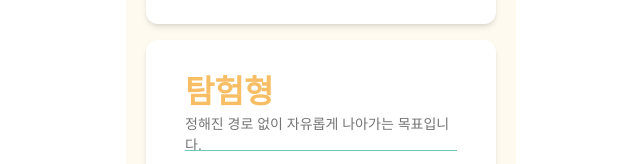
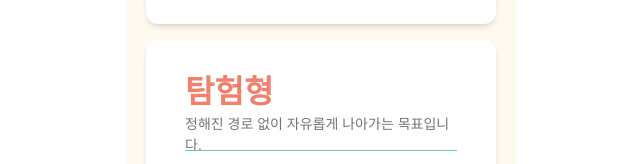
Before and after one commit to ccconac/JECT-4-client, a React (Vite) app: page /setGoalType in a window 1280 px wide. Shown: the part 418-582 px from the top of the page, without its empty margins (319-959 px from the left). Built offline with nearby package versions, Linux system fonts and the light colour scheme; a web font is replaced by a local one.

Commit message:
feat(TravelTypeCard): name prop 에 따른 title 색상 동적 적용

```diff
--- a/dev-dist/sw.js
+++ b/dev-dist/sw.js
@@ -82,7 +82,7 @@ define(['./workbox-54d0af47'], (function (workbox) { 'use strict';
     "revision": "3ca0b8505b4bec776b69afdba2768812"
   }, {
     "url": "index.html",
-    "revision": "0.lrru1ega8l"
+    "revision": "0.a7tcf46isd8"
   }], {});
   workbox.cleanupOutdatedCaches();
   workbox.registerRoute(new workbox.NavigationRoute(workbox.createHandlerBoundToURL("index.html"), {
--- a/src/pages/setup/setTravelGoal/setTravelType/TravelTypeCard.tsx
+++ b/src/pages/setup/setTravelGoal/setTravelType/TravelTypeCard.tsx
@@ -1,16 +1,22 @@
 type TravelTypeCardProps = {
-    name: string;
+    name: "course" | "explore";
     title: string;
-    color: string;
     description: string;
     recommend: string;
 };
 
-const TravelTypeCard = ({ title, description, recommend }: TravelTypeCardProps) => {
-    // name 에 따라 title color 조건부 렌더링
+const TravelTypeCard = ({name, title, description, recommend}: TravelTypeCardProps) => {
+
+    const colorMap = {
+        course: 'text-point2',
+        explore: 'text-point1'
+    }
+
+    const titleColor = colorMap[name] || "text-point2";
+
     return (
         <section className="rounded-xl bg-white px-[39px] py-7.5 shadow-md">
-            <h3 className="text-point2 text-display">{title}</h3>
+            <h3 className={`${titleColor} text-display`}>{title}</h3>
             <p className="relative flex flex-col gap-3">
                 <span className="text-text-min text-[14px]">{description}</span>
                 <hr className="border-primary absolute top-1/2 right-0 left-0 border-0 border-t-[0.3px] border-solid" />
--- a/src/pages/setup/setTravelGoal/setTravelType/TravelTypeList.tsx
+++ b/src/pages/setup/setTravelGoal/setTravelType/TravelTypeList.tsx
@@ -1,6 +1,7 @@
 import TravelTypeCard from './TravelTypeCard';
 
 export default function TravelTypeList() {
+
     const travelTypes = [
         {
             name: 'course',
@@ -16,7 +17,7 @@ export default function TravelTypeList() {
             description: '정해진 경로 없이 자유롭게 나아가는 목표입니다.',
             recommend: '다양한 문제를 시도하시는 분들에게 추천해요',
         },
-    ];
+    ] as const
 
     return (
         <main className="mt-[46px] flex cursor-pointer flex-col gap-4">
@@ -25,7 +26,6 @@ export default function TravelTypeList() {
                     key={travel.name}
                     name={travel.name}
                     title={travel.title}
-                    color={travel.color}
                     description={travel.description}
                     recommend={travel.recommend}
                 />
```
